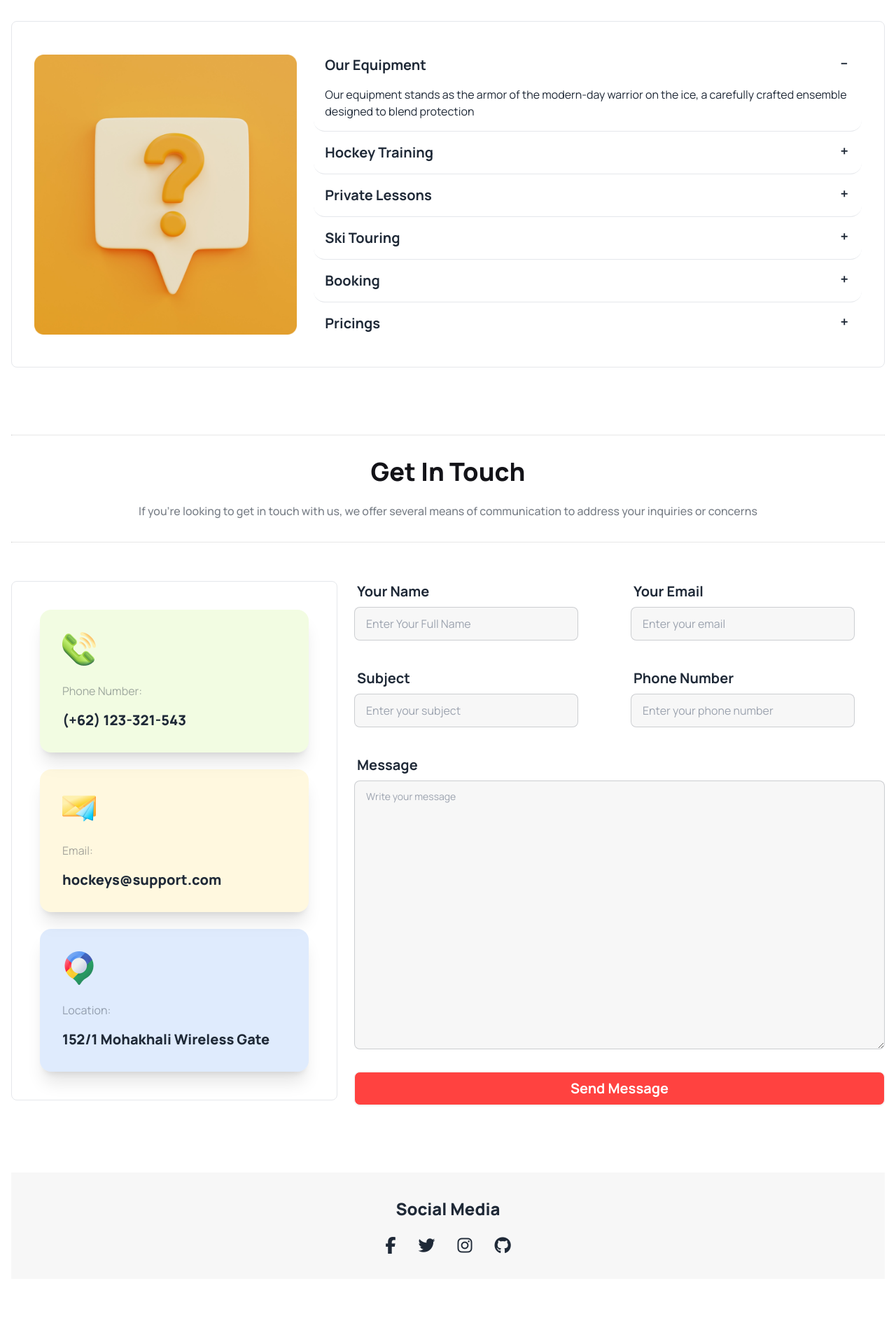
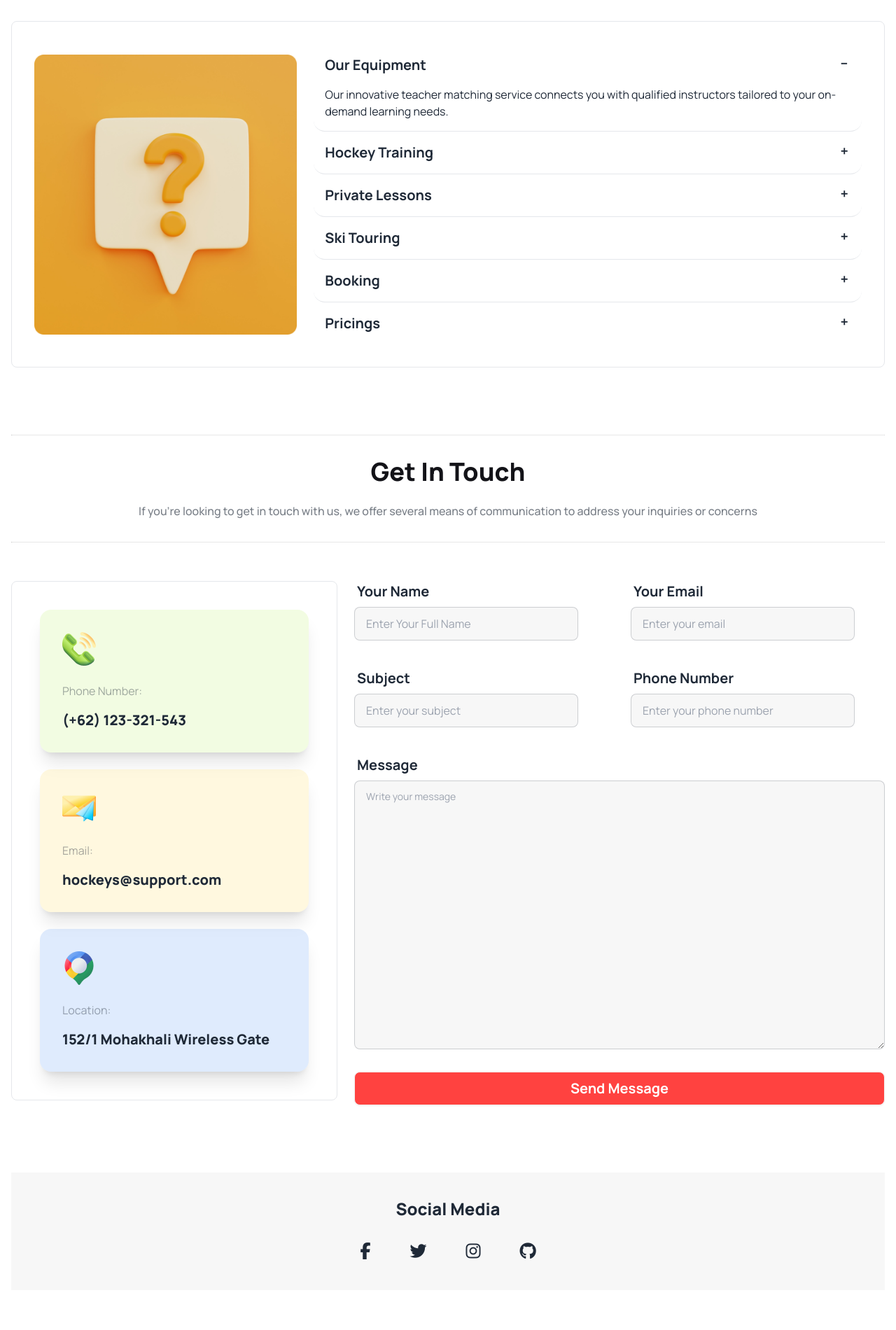
Before and after one commit to fahimhossain26/hockies-tailwind-, a plain HTML site: page index.html in a window 1280 px wide. Shown: the part 3680-5580 px from the top of the page at 70% size. Drawn offline with nearby package versions, Linux system fonts and the light colour scheme.

Commit message:
hover effect and some design update

```diff
--- a/index.html
+++ b/index.html
@@ -363,8 +363,7 @@
                           Our Equipment
                       </div>
                       <div class="collapse-content">
-                          <p>Our equipment stands as the armor of the modern-day warrior on the ice, a carefully
-                              crafted ensemble designed to blend protection</p>
+                          <p>Our innovative teacher matching service connects you with qualified instructors tailored to your on-demand learning needs.</p>
                       </div>
                   </div>
                   <div class="collapse collapse-plus border-b ">
@@ -373,8 +372,7 @@
                           Hockey Training
                       </div>
                       <div class="collapse-content">
-                          <p>Our training is a dynamic and multifaceted process that transcends the boundaries of
-                              physical conditioning and skill development.</p>
+                          <p>Our innovative teacher matching service connects you with qualified instructors tailored to your on-demand learning needs.</p>
                       </div>
                   </div>
                   <div class="collapse collapse-plus border-b">
@@ -383,8 +381,7 @@
                           Private Lessons
                       </div>
                       <div class="collapse-content">
-                          <p>Our private lessons offer a personalized and intensive approach to skill development,
-                              tailored to the unique needs and aspirations of individual players</p>
+                          <p>Our innovative teacher matching service connects you with qualified instructors tailored to your on-demand learning needs.</p>
                       </div>
                   </div>
                   <div class="collapse collapse-plus border-b">
@@ -393,8 +390,7 @@
                           Ski Touring
                       </div>
                       <div class="collapse-content">
-                          <p>Our ski touring combines the exhilaration of ice hockey with the adventure of backcountry
-                              skiing</p>
+                          <p>Our innovative teacher matching service connects you with qualified instructors tailored to your on-demand learning needs.</p>
                       </div>
                   </div>
                   <div class="collapse collapse-plus border-b">
@@ -516,11 +512,11 @@
       <!-- social media section -->
       <section class="my-8 lg:my-24 bg-[#13131808] text-center space-y-6 py-9">
           <h2 class="text-2xl font-extrabold">Social Media</h2>
-          <div class="text-2xl flex justify-center gap-8">
-              <i class="fa-brands fa-facebook-f"></i>
-              <i class="fa-brands fa-twitter"></i>
-              <i class="fa-brands fa-instagram"></i>
-              <i class="fa-brands fa-github"></i>
+          <div class="text-2xl flex justify-center gap-8 ">
+              <i class="fa-brands fa-facebook-f hover:bg-red-300 px-3 py-2 rounded-full"></i>
+              <i class="fa-brands fa-twitter hover:bg-red-300 px-3 py-2 rounded-full"></i>
+              <i class="fa-brands fa-instagram hover:bg-red-300 px-3 py-2 rounded-full"></i>
+              <i class="fa-brands fa-github hover:bg-red-300 px-3 py-2 rounded-full"></i>
           </div>
       </section>
       <!-- social media complete -->
```
